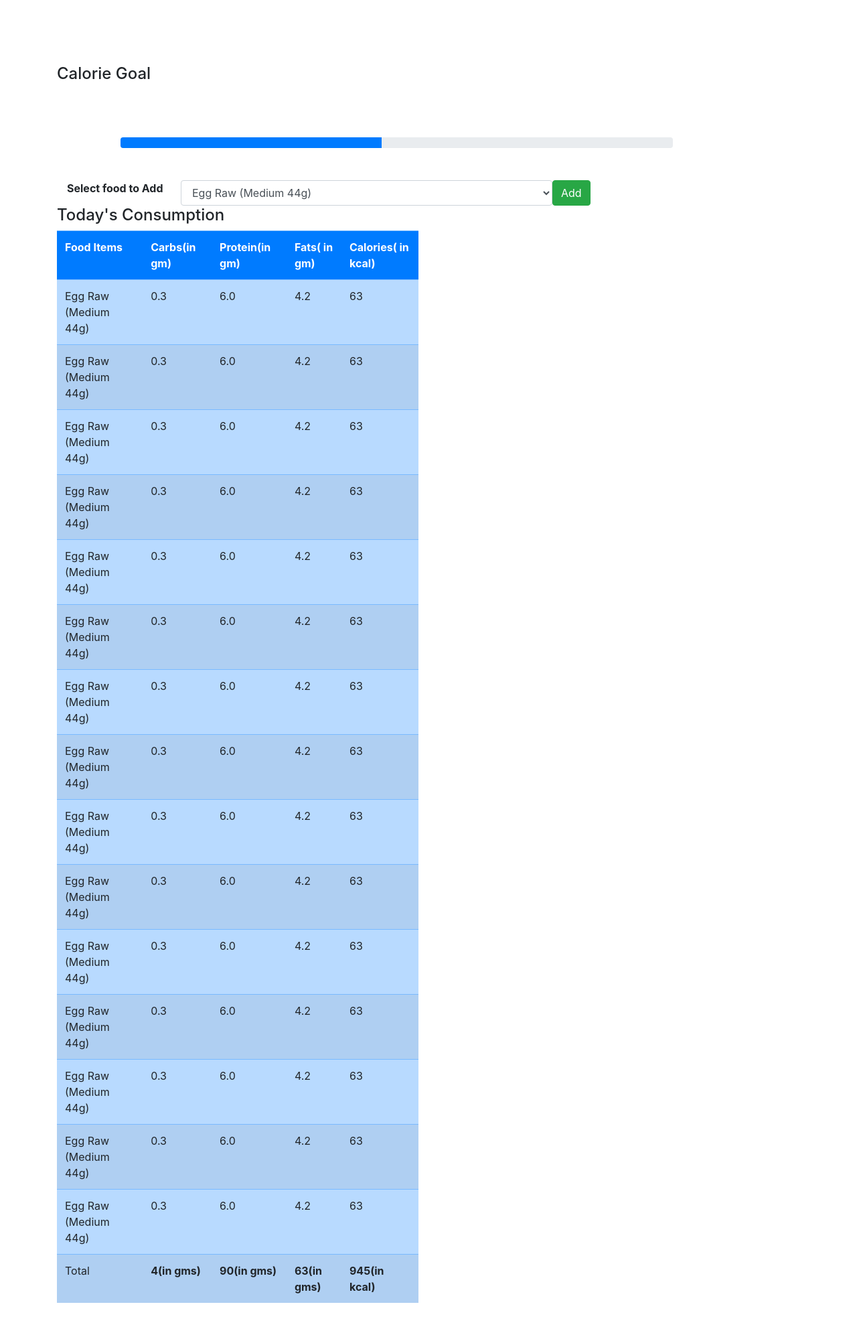
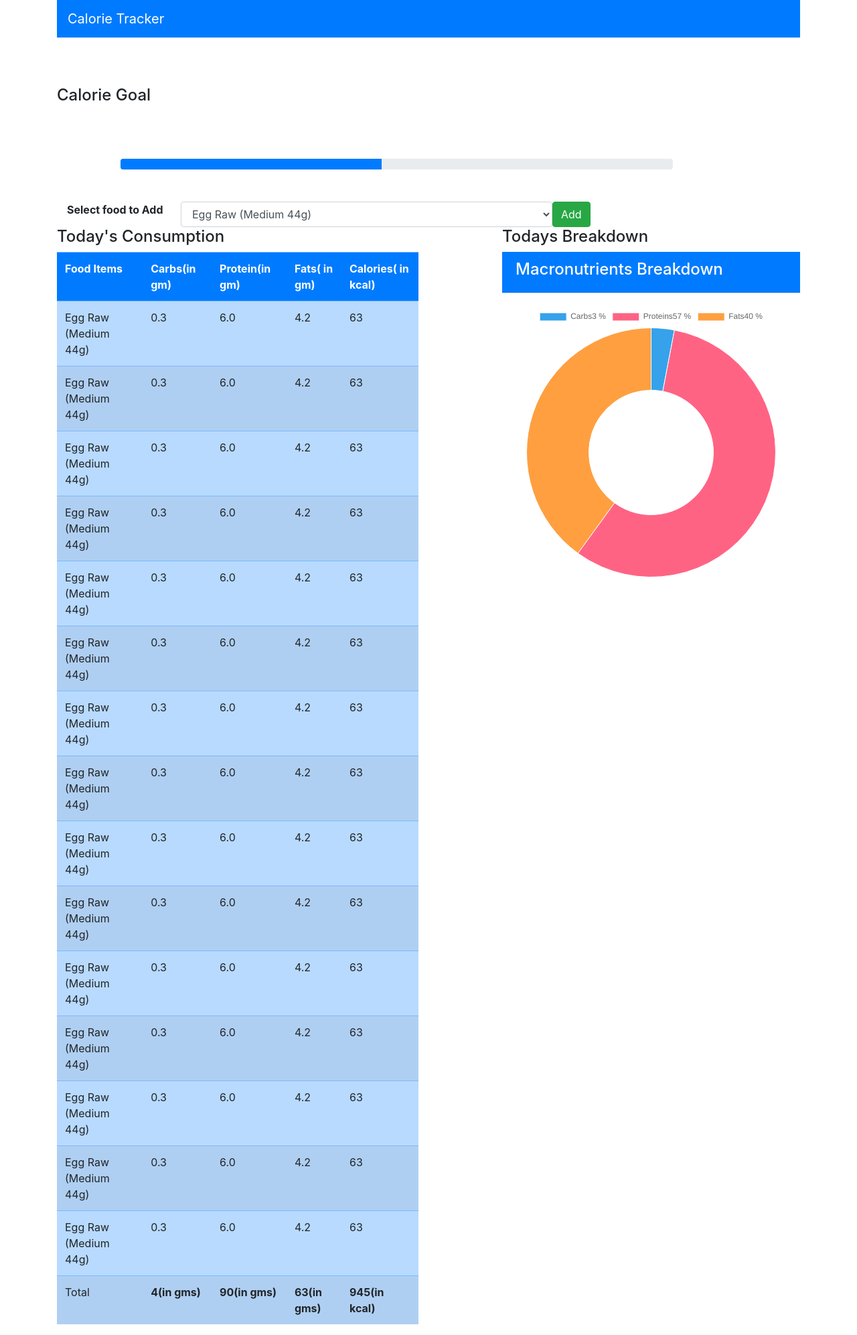
Before and after one commit to devmukherjee/caloriecount, a Django app: page / in a window 1280 px wide. Shown: the whole page at 67% size. Before the commit the page ends 1945 px from the top, so only its background shows below. Run offline with Django 3.2, Linux system fonts and the light colour scheme; a user stored in the database is signed in; data comes from the database, SQL or seed files in the repository; some libraries are stand-ins or nearby versions.

Commit message:
Myapp: Added chart using chart js

```diff
--- a/caloriecount/myapp/templates/myapp/index.html
+++ b/caloriecount/myapp/templates/myapp/index.html
@@ -7,11 +7,19 @@
     <script src="https://cdn.jsdelivr.net/npm/jquery@3.5.1/dist/jquery.slim.min.js" integrity="sha384-DfXdz2htPH0lsSSs5nCTpuj/zy4C+OGpamoFVy38MVBnE+IbbVYUew+OrCXaRkfj" crossorigin="anonymous"></script>
     <script src="https://cdn.jsdelivr.net/npm/bootstrap@4.6.2/dist/js/bootstrap.bundle.min.js" integrity="sha384-Fy6S3B9q64WdZWQUiU+q4/2Lc9npb8tCaSX9FK7E8HnRr0Jz8D6OP9dO5Vg3Q9ct" crossorigin="anonymous"></script>
     <link rel="stylesheet" href="https://cdn.jsdelivr.net/npm/bootstrap@4.6.2/dist/css/bootstrap.min.css" integrity="sha384-xOolHFLEh07PJGoPkLv1IbcEPTNtaed2xpHsD9ESMhqIYd0nLMwNLD69Npy4HI+N" crossorigin="anonymous">
+    <script src="https://cdn.jsdelivr.net/npm/chart.js@4.3.0/dist/chart.umd.min.js"></script>
 
 </head>
 <body>
     <div class="container">
-        <br>
+        <div class="row">
+            <div class="col-md-12">
+                <div class="navbar navbar-dark bg-primary">
+                    <span class="navbar-brand">Calorie Tracker</span>
+
+                </div>
+            </div>
+        </div>
         <br>
         <br>
         <br>
@@ -86,7 +94,18 @@
                     </tr>
                 </table>
             </div>
-            <div class="col-md-5 offset-1"></div>
+            <div class="col-md-5 offset-1"> <div class="">
+                <h4>Todays Breakdown</h4>
+             </div>
+             <div class="card-header text-white bg-primary">
+                <h4>Macronutrients Breakdown </h4>
+
+             </div>
+             <div class="card-body">
+                <canvas id="myChart"></canvas>
+              </div>
+
+            </div>
 
         </div>
 
@@ -125,5 +144,26 @@
     var calper= (calories/2000)*100;
     document.getElementsByClassName('progress-bar')[0].setAttribute("style","width:"+calper+"%");
 
+    total= carbs + proteins + fats;
+    carbsP= Math.round((carbs/total)*100);
+    proteinsP= Math.round((proteins/total)*100);
+    fatsP= Math.round((fats/total)*100);
+
+    //charts code here
+    const ctx = document.getElementById('myChart');
+
+
+new Chart(ctx, {
+  type: 'doughnut',
+  data: {
+    labels: ['Carbs'+carbsP+' %', 'Proteins'+proteinsP+' %', 'Fats'+fatsP+' %',],
+    datasets: [{
+      label: '# of Votes',
+      data: [carbsP,proteinsP,fatsP],
+      borderWidth: 1
+    }]
+  },
+});
+
 </script>
 </html>
```
